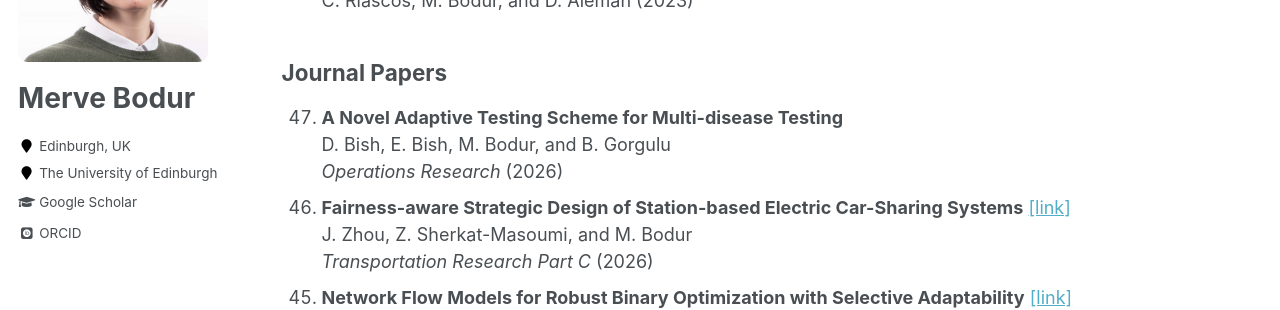
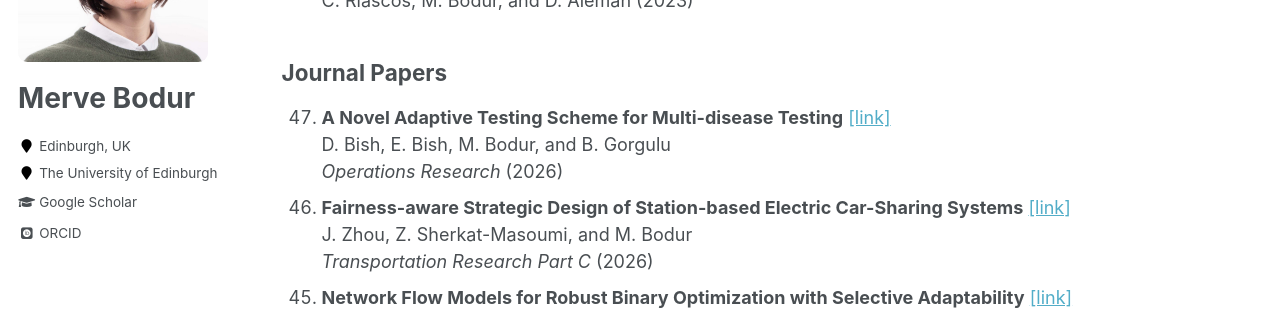
Before and after one commit to mervebodur/mervebodur.github.io, a Jekyll site: the page built from _pages/research.md, in a window 1280 px wide and 900 px high, scrolled down 762 px. Shown: the part 153-463 px from the top of the window. Built offline with Jekyll 4.4.1, drawn with Linux system fonts in a browser that asks for light colours; some web fonts are replaced.

Commit message:
Update research.md

```diff
--- a/_pages/research.md
+++ b/_pages/research.md
@@ -27,10 +27,10 @@ C. Riascos, M. Bodur, and D. Aleman (2023)
 {: reversed="reversed"}
 
 ## Journal Papers
-1. **A Novel Adaptive Testing Scheme for Multi-disease Testing**\
+1. **A Novel Adaptive Testing Scheme for Multi-disease Testing** [[link]](https://pubsonline.informs.org/doi/epdf/10.1287/opre.2025.2006)\
 D. Bish, E. Bish, M. Bodur, and B. Gorgulu\
 *Operations Research* (2026)
-1. **Fairness-aware Strategic Design of Station-based Electric Car-Sharing Systems** [[link]](https://arxiv.org/pdf/2604.11732)\
+1. **Fairness-aware Strategic Design of Station-based Electric Car-Sharing Systems** [[link]](https://www.sciencedirect.com/science/article/pii/S0968090X26003268)\
 J. Zhou, Z. Sherkat-Masoumi, and M. Bodur\
 *Transportation Research Part C* (2026)
 1. **Network Flow Models for Robust Binary Optimization with Selective Adaptability** [[link]](https://pubsonline.informs.org/doi/full/10.1287/ijoc.2024.0718)\
```
